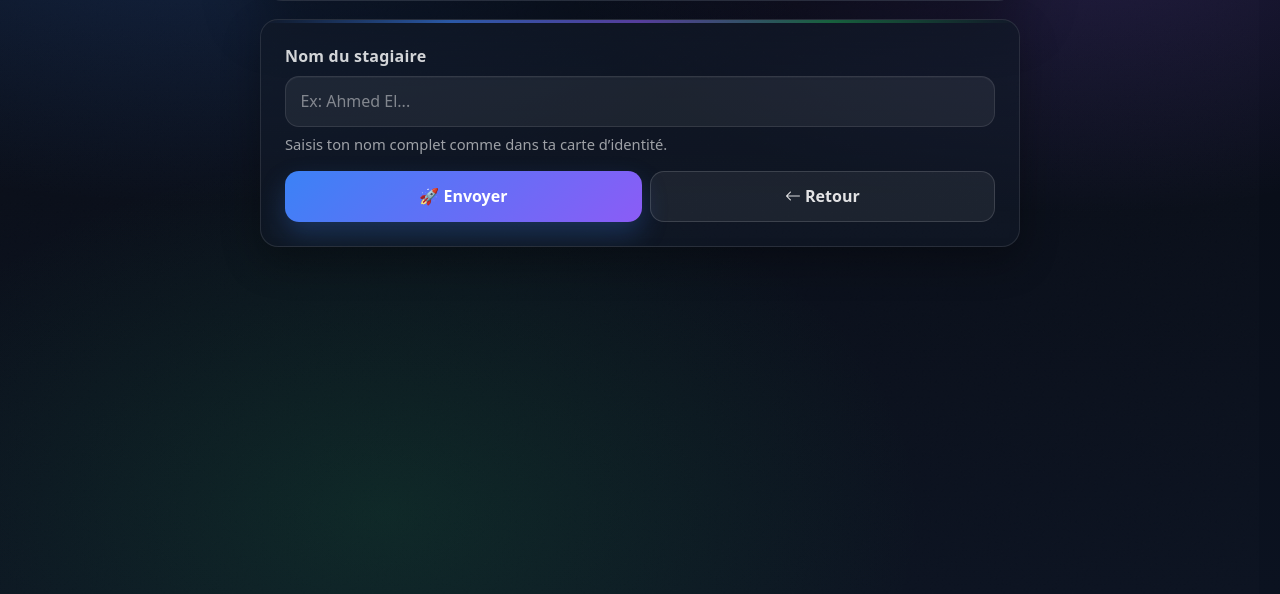
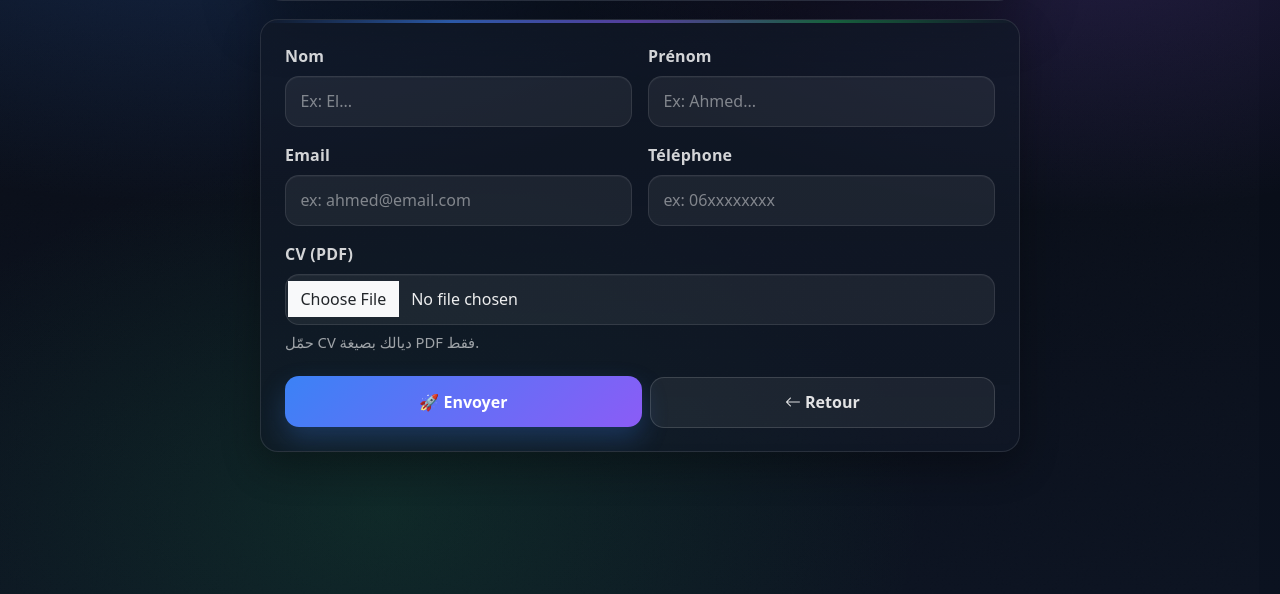
Before and after one commit to Douaesaib/gestion-stages-pfe, a Django app: template templates/stages/postuler.html in a window 1280 px wide. Shown: the part 206-800 px from the top of the page. Run offline with Django 5.2, Linux system fonts and the light colour scheme; the template is opened without the code that fills it, so the values that code supplies are empty; parts of the project's set-up code (start-up, migrations or seed data) failed here and were passed over.

Commit message:
Update postuler.html

```diff
--- a/templates/stages/postuler.html
+++ b/templates/stages/postuler.html
@@ -246,14 +246,38 @@
    <form method="POST" enctype="multipart/form-data" class="glass-card p-4 reveal">
   {% csrf_token %}
 
-      <div class="mb-3">
-        <label class="form-label">Nom du stagiaire</label>
-        <input class="form-control" name="nom_stagiaire" placeholder="Ex: Ahmed El..." required>
-        <div class="hint">Saisis ton nom complet comme dans ta carte d’identité.</div>
+  <div class="row g-3">
+
+    <div class="col-md-6">
+      <label class="form-label">Nom</label>
+      <input type="text" class="form-control" name="nom" placeholder="Ex: El..." required autocomplete="family-name">
     </div>
 
-      <div class="d-flex flex-column flex-sm-row gap-2 mt-3">
-        <button class="btn btn-primary flex-fill">
+    <div class="col-md-6">
+      <label class="form-label">Prénom</label>
+      <input type="text" class="form-control" name="prenom" placeholder="Ex: Ahmed..." required autocomplete="given-name">
+    </div>
+
+    <div class="col-md-6">
+      <label class="form-label">Email</label>
+      <input type="email" class="form-control" name="email" placeholder="ex: ahmed@email.com" required autocomplete="email">
+    </div>
+
+    <div class="col-md-6">
+      <label class="form-label">Téléphone</label>
+      <input type="tel" class="form-control" name="telephone" placeholder="ex: 06xxxxxxxx" required autocomplete="tel">
+    </div>
+
+    <div class="col-12">
+      <label class="form-label">CV (PDF)</label>
+      <input type="file" class="form-control" name="cv" accept=".pdf" required>
+      <div class="hint">حمّل CV ديالك بصيغة PDF فقط.</div>
+    </div>
+
+  </div>
+
+  <div class="d-flex flex-column flex-sm-row gap-2 mt-4">
+    <button class="btn btn-primary flex-fill" type="submit">
       🚀 Envoyer
     </button>
 
```
Lines whose indentation alone changed are shown as unchanged.
